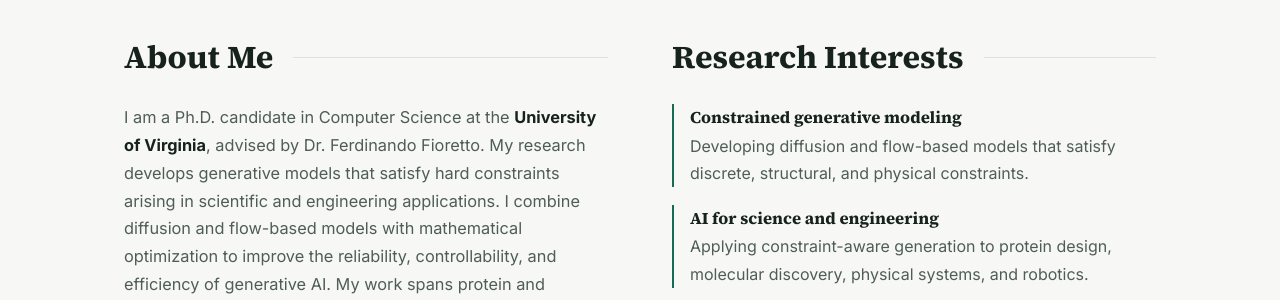
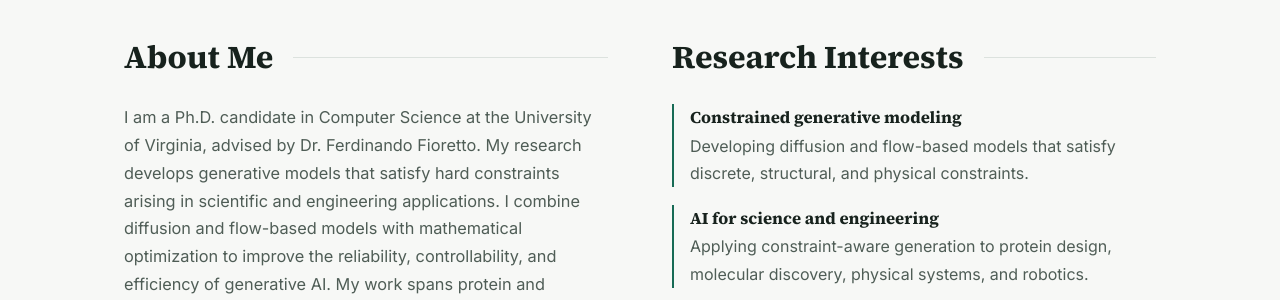
Before and after one commit to jacobchristopher/jacobchristopher.github.io, a Jekyll site: the page built from index.md, in a window 1280 px wide and 900 px high, scrolled down 309 px. Shown: the part 153-453 px from the top of the window. Built offline with Jekyll 4.4.1, drawn with Linux system fonts in a browser that asks for light colours; some of the changed text lies outside the part shown.

Commit message:
resume refresh

```diff
--- a/index.md
+++ b/index.md
@@ -25,7 +25,7 @@ title: Home
 <div class="profile-grid">
 <div class="section">
     <h2 class="section-title">About Me</h2>
-    <p>I am a Ph.D. candidate in Computer Science at the <strong>University of Virginia</strong>, advised by Dr. Ferdinando Fioretto. My research develops generative models that satisfy hard constraints arising in scientific and engineering applications. I combine diffusion and flow-based models with mathematical optimization to improve the reliability, controllability, and efficiency of generative AI. My work spans protein and molecular design, multi-robot planning, physical systems, and accelerated language generation.</p>
+    <p>I am a Ph.D. candidate in Computer Science at the University of Virginia, advised by Dr. Ferdinando Fioretto. My research develops generative models that satisfy hard constraints arising in scientific and engineering applications. I combine diffusion and flow-based models with mathematical optimization to improve the reliability, controllability, and efficiency of generative AI. My work spans protein and molecular design, multi-robot planning, physical systems, and accelerated language generation.</p>
 </div>
 
 <div class="section">
```
